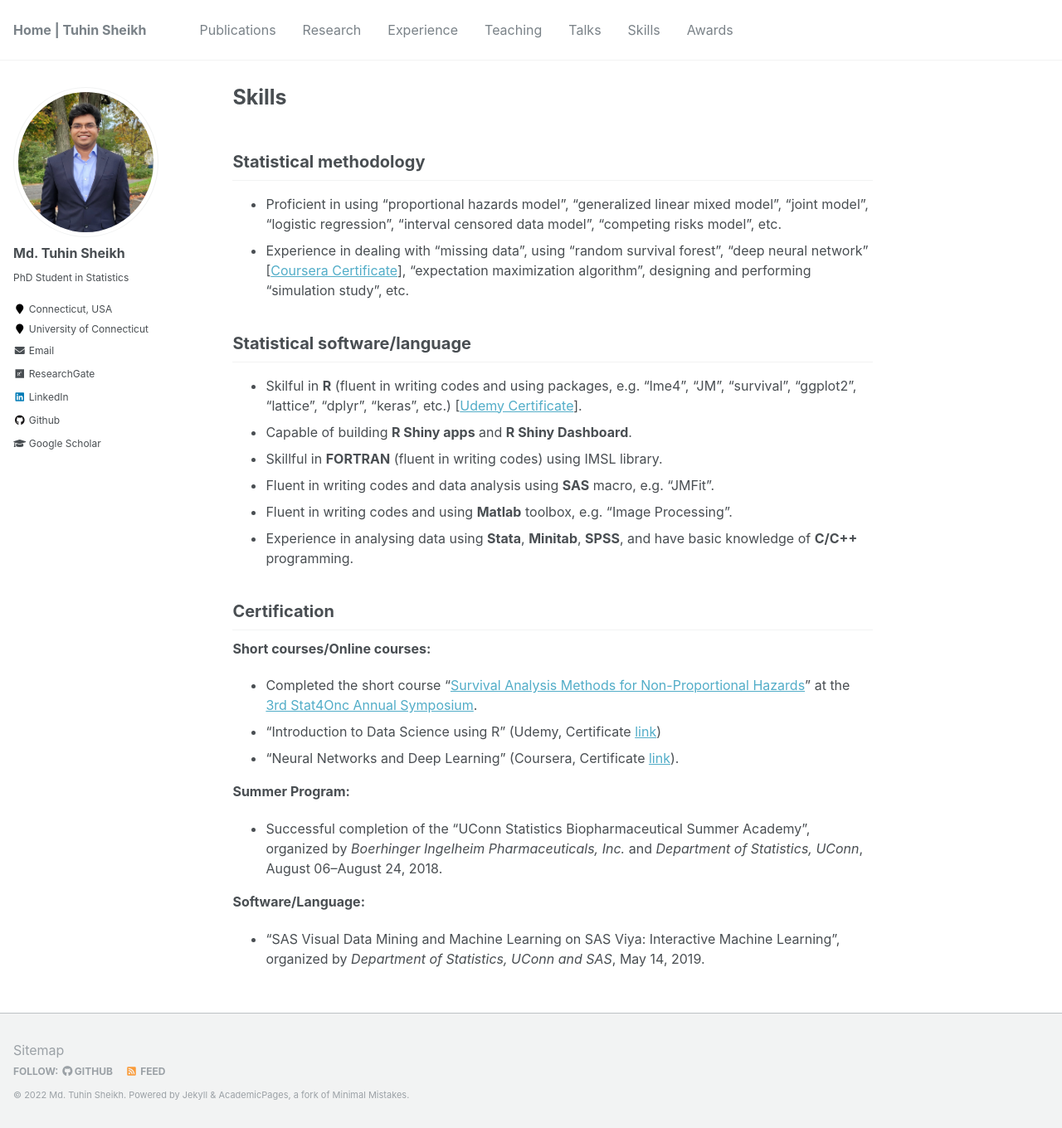
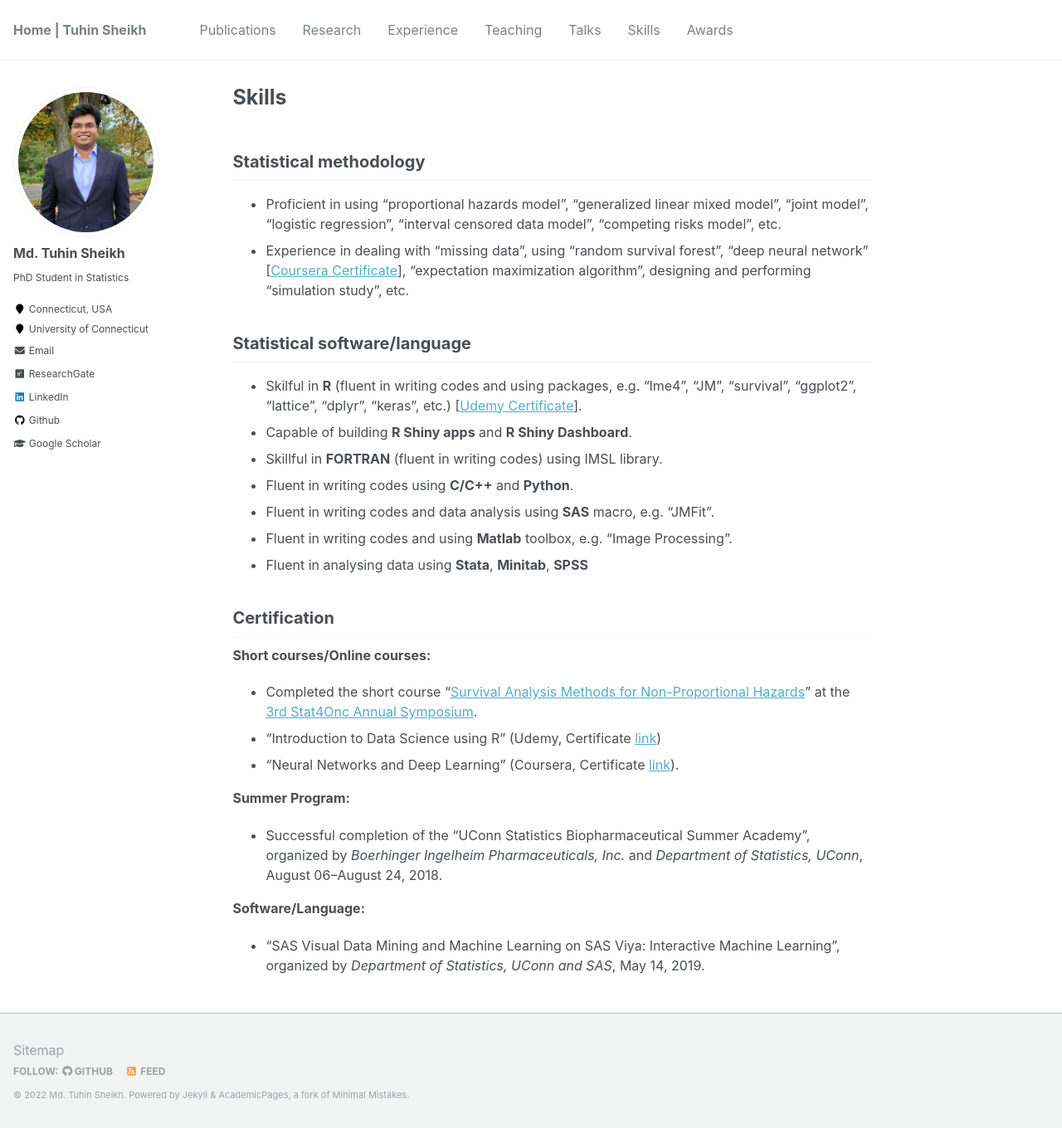
Before and after one commit to mdtuhinsheikh/mdtuhinsheikh.github.io, a Jekyll site: the page built from _pages/skills.md, in a window 1280 px wide and 1360 px high. Shown: the whole window at 83% size. Built offline with Jekyll 4.4.1, drawn with Linux system fonts in a browser that asks for light colours.

Commit message:
Update skills.md

```diff
--- a/_pages/skills.md
+++ b/_pages/skills.md
@@ -17,9 +17,10 @@ designing and performing "simulation study", etc.
 * Skilful in **R** (fluent in writing codes and using packages, e.g. "lme4", "JM", "survival", "ggplot2", "lattice", "dplyr", "keras", etc.) [[Udemy Certificate](https://www.udemy.com/certificate/UC-21QY2ZUV/)].
 * Capable of building **R Shiny apps** and **R Shiny Dashboard**.
 * Skillful in **FORTRAN** (fluent in writing codes) using IMSL library.
+* Fluent in writing codes using **C/C++** and **Python**.
 * Fluent in writing codes and data analysis using **SAS** macro, e.g. "JMFit".
 * Fluent in writing codes and using **Matlab** toolbox, e.g. "Image Processing".
-* Experience in analysing data using **Stata**, **Minitab**, **SPSS**, and have basic knowledge of **C/C++** programming.
+* Fluent in analysing data using **Stata**, **Minitab**, **SPSS**
 
 ## Certification
 **Short courses/Online courses:**
```
